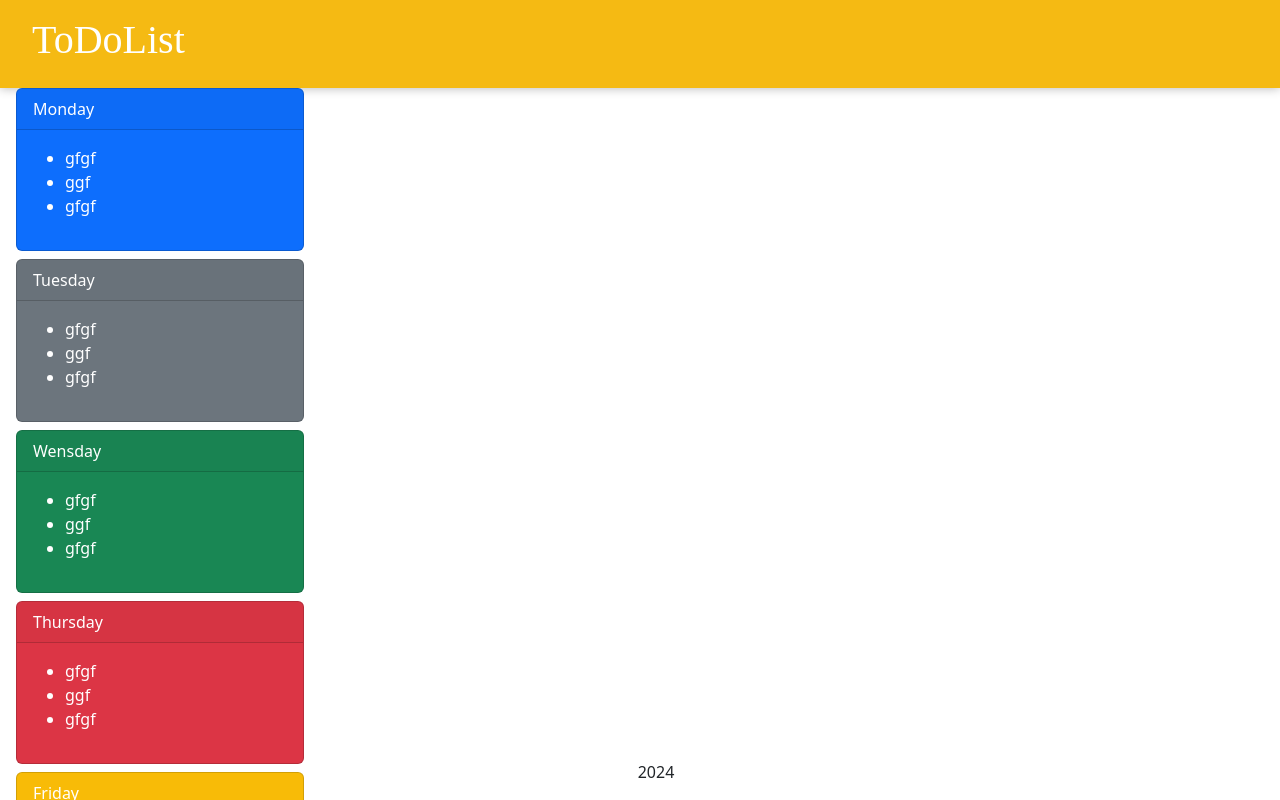
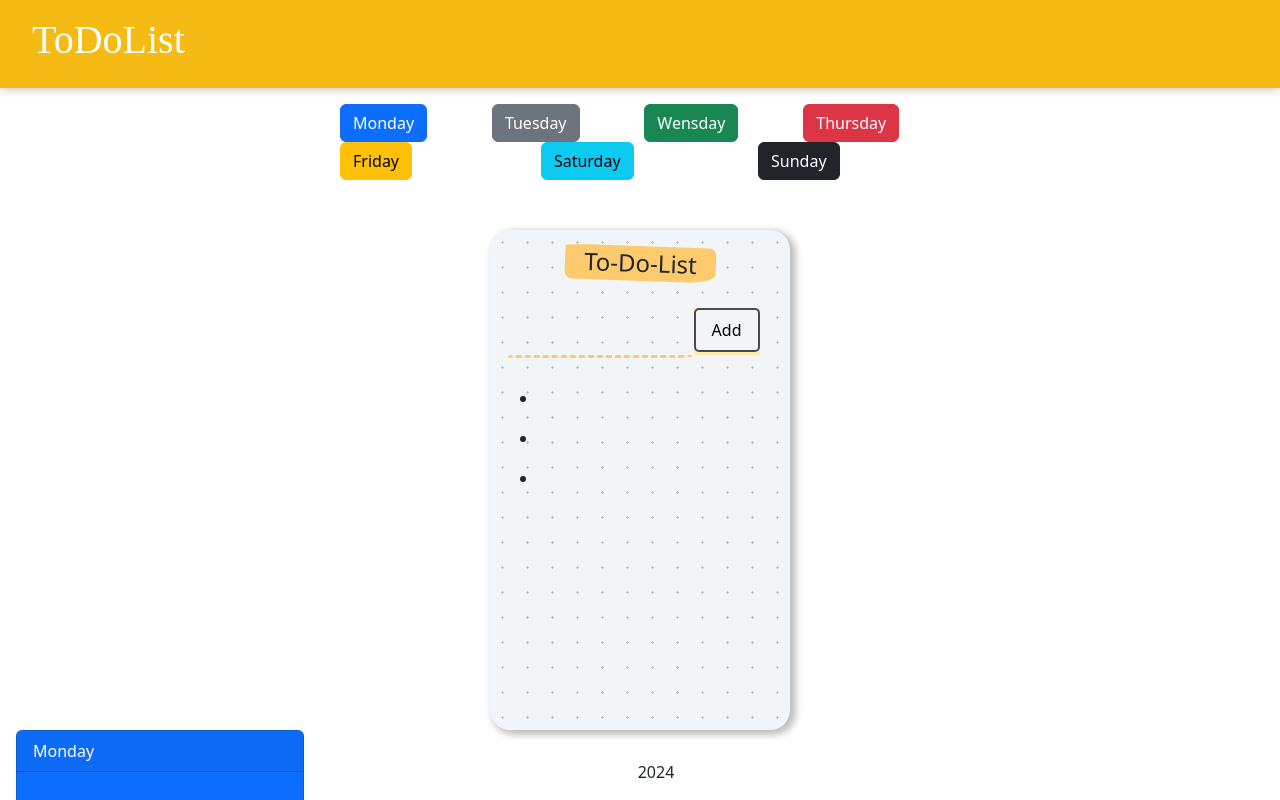
Before and after one commit to Claudia00022/to-do-list-app, a React (Create React App) app: page / in a window 1280 px wide. Shown: the top 800 px of the page. Built offline with nearby package versions, Linux system fonts and the light colour scheme; a web font is replaced by a local one.

Commit message:
Added buttons and main card component

```diff
--- a/public/styles.css
+++ b/public/styles.css
@@ -35,68 +35,71 @@
   footer p {
     color: #ccc;
   }
-  .note {
-    background: #fff;
-    border-radius: 7px;
-    box-shadow: 0 2px 5px #ccc;
-    padding: 10px;
-    width: 240px;
-    margin: 16px;
-    float: left;
+
+  .list-container {
+    margin: auto;
+    margin-top: 50px;
+    width: 100%;
+    height: auto;
+    min-height: 500px;
+    max-width: 300px;
+    min-width: 250px;
+    background: #f1f5f8;
+    background-image: radial-gradient(#bfc0c1 7.2%, transparent 0);
+    background-size: 25px 25px;
+    border-radius: 20px;
+    box-shadow: 4px 3px 7px 2px #00000040;
+    padding: 1rem;
+    box-sizing: border-box;
   }
-  .note h1 {
-    font-size: 1.1em;
-    margin-bottom: 6px;
+  .heading {
+    display: flex;
+    align-items: center;
+    justify-content: center;
+    margin-bottom: 1rem;
   }
-  .note p {
-    font-size: 1.1em;
-    margin-bottom: 10px;
-    white-space: pre-wrap;
-    word-wrap: break-word;
+  .heading h1 {
+    transform: rotate(2deg);
+    padding: 0.2rem 1.2rem;
+    border-radius: 20% 5% 20% 5%/5% 20% 25% 20%;
+    background-color: #fdcb6e;
+    font-size: 1.5rem;
   }
 
-  .note button {
-    position: relative;
-    float: right;
-    margin-right: 10px;
-    color: #f5ba13;
-    border: none;
-    width: 36px;
-    height: 36px;
-    cursor: pointer;
-    outline: none;
+  .form input {
+    box-sizing: border-box;
+    background-color: transparent;
+    padding: 0.7rem;
+    border-bottom-right-radius: 15px 3px;
+    border-bottom-left-radius: 3px 15px;
+    border: solid 3px transparent;
+    border-bottom: dashed 3px #fdcb6e;
+    font-family: "Architects Daughter", cursive;
+    font-size: 1rem;
+    color: hsla(260, 2%, 25%, 0.7);
+    width: 70%;
+    margin-bottom: 20px;
   }
 
-  form {
+  button {
+    padding: 0;
+    border: none;
+    font-family: "Architects Daughter", cursive;
+    text-decoration: none;
+    padding-bottom: 3px;
+    border-radius: 5px;
+    background-color: #ffeaa7;
+  }
+  button span {
+    background: #f1f5f8;
+    display: block;
+    padding: 0.5rem 1rem;
+    border-radius: 5px;
+    border: 2px solid hsl(198, 1%, 29%);
+  }
+
+  li {
+    text-align: left;
     position: relative;
-    width: 480px;
-    margin: 30px auto 20px auto;
-    background: #fff;
-    padding: 15px;
-    border-radius: 7px;
-    box-shadow: 0 1px 5px rgb(138, 137, 137);
+    padding: 0.5rem;
   }
-  form input,
-  form textarea {
-    width: 100%;
-    border: none;
-    padding: 4px;
-    outline: none;
-    font-size: 1.2em;
-    font-family: inherit;
-    resize: none;
-  }
-  form button {
-    position: absolute;
-    right: 18px;
-    bottom: -18px;
-    background: #f5ba13;
-    color: #fff;
-    border: none;
-    border-radius: 50%;
-    width: 36px;
-    height: 36px;
-    box-shadow: 0 1px 3px rgba(0, 0, 0, 0.3);
-    cursor: pointer;
-    outline: none;
-  }
--- a/src/components/App.jsx
+++ b/src/components/App.jsx
@@ -2,15 +2,20 @@
 import BgColorExample from "./BgColorExample";
 import Header from "./Header";
 import Footer from "./Footer";
+import ButtonsDays from "./ButtonsDays";
+import MainCard from "./MainCard";
+
 
 function App() {
-    return <div>
-    <Header / >
-     <BgColorExample / >
-     <Footer />
+  return (
+    <div>
+      <Header />
+      <ButtonsDays />
+      <MainCard />
+      <BgColorExample />
+      <Footer />
     </div>
-
+  );
 }
 
-
 export default App;
--- a/src/components/BgColorExample.jsx
+++ b/src/components/BgColorExample.jsx
@@ -1,72 +1,68 @@
 import React from "react";
 
-// function Card(){
-//     return (<div>
-//     <h1>TO DO LIST</h1>
-//     <ul>
-//         <li>Make laundry</li>
-//         <li>Shopping</li>
-//         <li>Clean bathroom</li>
-//     </ul>
-//     </div>);
-// }
-
-// export default Card;
-
-import Card from 'react-bootstrap/Card';
-import Button from 'react-bootstrap/Button';
+import Card from "react-bootstrap/Card";
+import Button from "react-bootstrap/Button";
 
 function BgColorExample() {
-
-
-
   return (
     <>
+      {" "}
       {[
-        {type:'Primary',
-        dayOfWeek : 'Monday'},
+        {
+          type: "Primary",
+          dayOfWeek: "Monday",
+        },
 
-        {type:'Secondary',
-        dayOfWeek : 'Tuesday'},
+        {
+          type: "Secondary",
+          dayOfWeek: "Tuesday",
+        },
 
-        {type:'Success',
-        dayOfWeek : 'Wensday'},
+        {
+          type: "Success",
+          dayOfWeek: "Wensday",
+        },
 
-        {type:'Danger',
-        dayOfWeek : 'Thursday'},
+        {
+          type: "Danger",
+          dayOfWeek: "Thursday",
+        },
 
-        {type:'Warning',
-        dayOfWeek : 'Friday'},
+        {
+          type: "Warning",
+          dayOfWeek: "Friday",
+        },
 
-        {type: 'Info',
-        dayOfWeek : 'Saturday'},
+        {
+          type: "Info",
+          dayOfWeek: "Saturday",
+        },
 
-        {type:'Dark',
-        dayOfWeek : 'Sunday'}
+        {
+          type: "Dark",
+          dayOfWeek: "Sunday",
+        },
       ].map((variant) => (
         <Card
           bg={variant.type.toLowerCase()}
           key={variant}
-          text={variant.type.toLowerCase() === 'light' ? 'dark' : 'white'}
-          style={{ width: '18rem' }}
+          text={variant.type.toLowerCase() === "light" ? "dark" : "white"}
+          style={{
+            width: "18rem",
+          }}
           className="mb-2"
-
-
         >
-          <Card.Header>{variant.dayOfWeek}</Card.Header>
+          <Card.Header> {variant.dayOfWeek} </Card.Header>{" "}
           <Card.Body>
             <Card.Text>
-            <ul>
-              <li>gfgf</li>
-              <li>ggf</li>
-              <li>gfgf</li>
-            </ul>
-
-            </Card.Text>
-          </Card.Body>
+              <ul>
+                <li> gfgf </li> <li> ggf </li> <li> gfgf </li>{" "}
+              </ul>
+            </Card.Text>{" "}
+          </Card.Body>{" "}
         </Card>
-      ))}
-      <Button variant="primary">Primary</Button>{' '}
+      ))}{" "}
+      <Button variant="primary"> Primary </Button>{" "}
     </>
   );
 }
--- /dev/null
+++ b/src/components/ButtonsDays.jsx
@@ -0,0 +1,39 @@
+import React from "react";
+import Button from "react-bootstrap/Button";
+import Col from "react-bootstrap/Col";
+import Row from "react-bootstrap/Row";
+
+function ButtonsDays() {
+  const buttonWeek = [
+    { id: 0, type: "primary", dayOfWeek: "Monday" },
+
+    { id: 1, type: "secondary", dayOfWeek: "Tuesday" },
+
+    { id: 2, type: "success", dayOfWeek: "Wensday" },
+
+    { id: 3, type: "danger", dayOfWeek: "Thursday" },
+
+    { id: 4, type: "warning", dayOfWeek: "Friday" },
+
+    { id: 5, type: "info", dayOfWeek: "Saturday" },
+
+    { id: 6, type: "dark", dayOfWeek: "Sunday" },
+  ];
+
+  return (
+    <Row className="mt-3" style={{ width: "50%", margin: "auto" }}>
+      {buttonWeek.map((version) => (
+        <>
+          <Col>
+            <Button variant={version.type} id={version.id}>
+              {version.dayOfWeek}
+            </Button>{" "}
+          </Col>
+          <Col></Col>
+        </>
+      ))}
+    </Row>
+  );
+}
+
+export default ButtonsDays;
--- /dev/null
+++ b/src/components/MainCard.jsx
@@ -0,0 +1,26 @@
+import React from "react";
+
+function MainCard() {
+  return (
+    <div className="list-container">
+      <div className="heading">
+        <h1>To-Do-List</h1>
+      </div>
+      <div className="form">
+        <input type="text" />
+        <button>
+          <span>Add</span>
+        </button>
+      </div>
+      <div>
+        <ul>
+          <li></li>
+          <li></li>
+          <li></li>
+        </ul>
+      </div>
+    </div>
+  );
+}
+
+export default MainCard;
```
